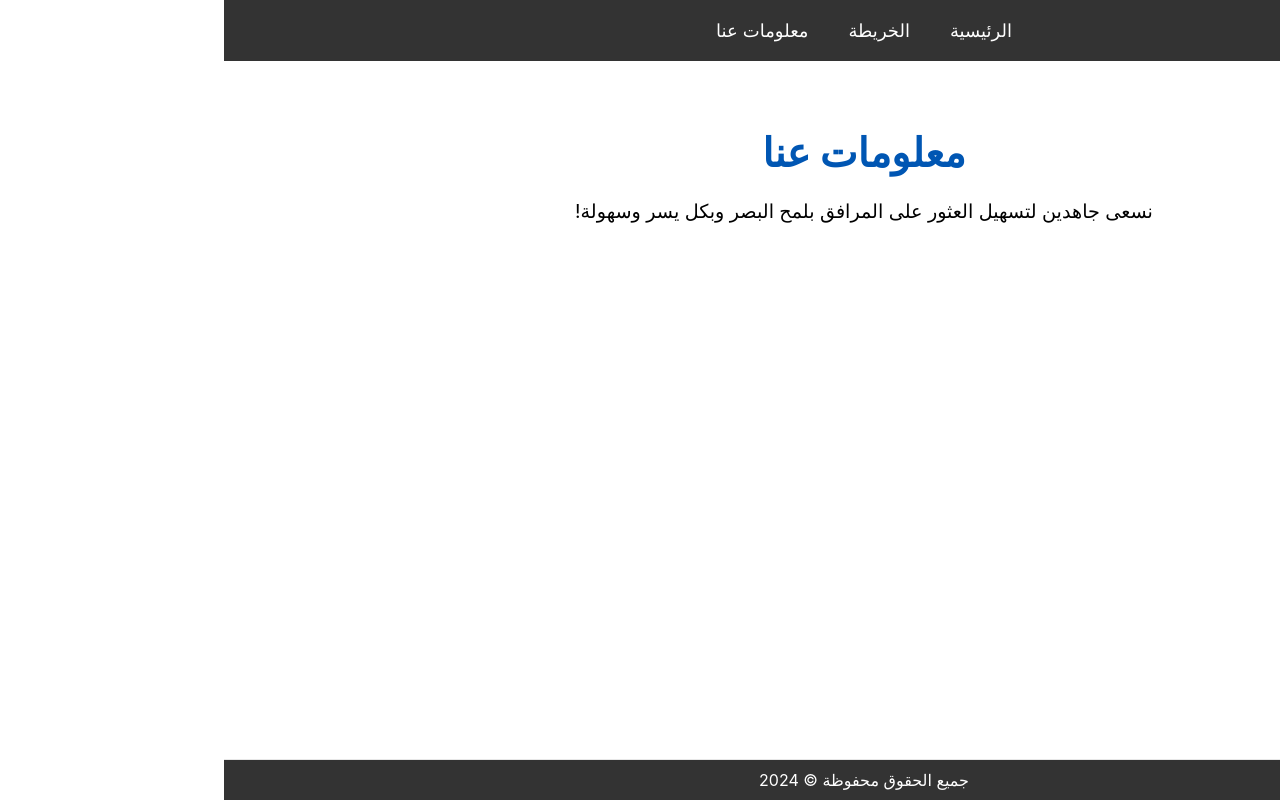
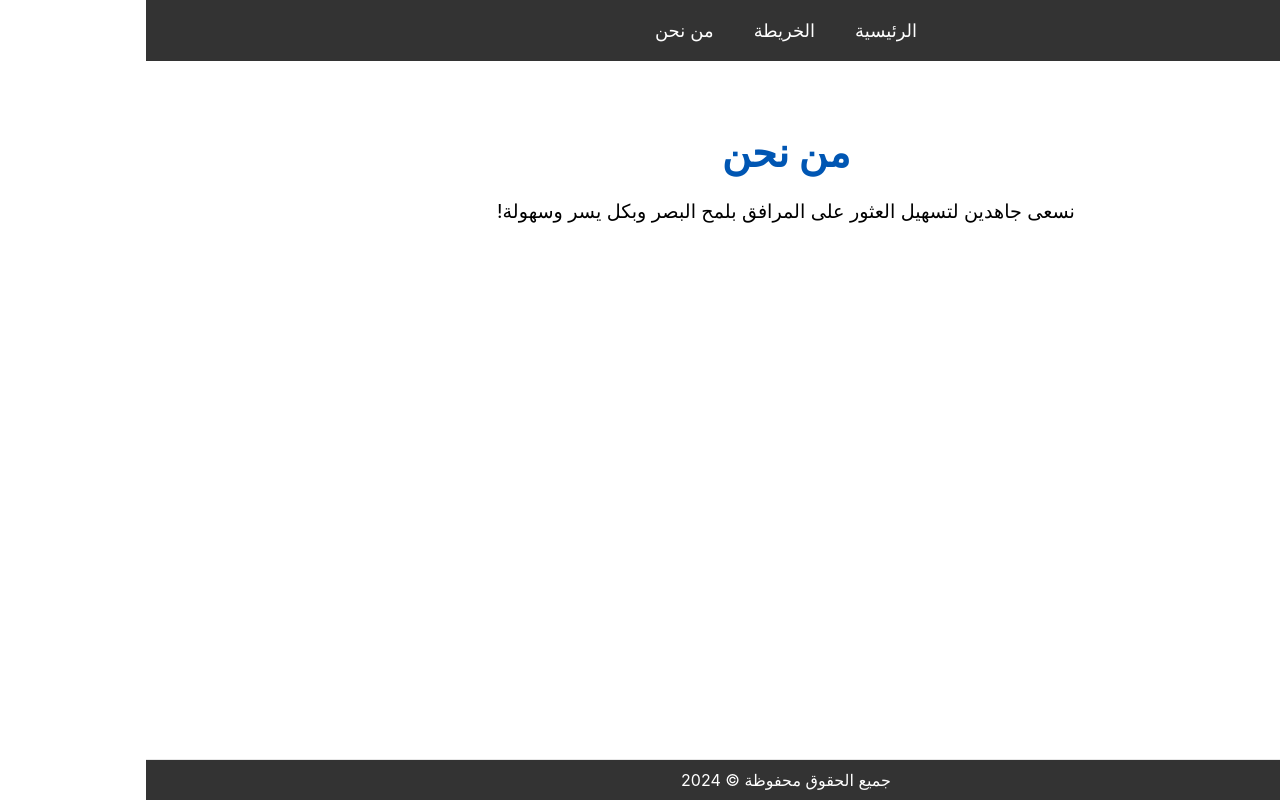
Before and after one commit to EngAhmedMahjoub/MyUniversity, a React (Create React App) app: page /about-us in a window 1280 px wide. Built offline with nearby package versions, Linux system fonts and the light colour scheme.

Commit message:
change about us page text

```diff
--- a/src/components/NavBar.js
+++ b/src/components/NavBar.js
@@ -27,7 +27,7 @@ const NavBar = () => {
     <nav style={navStyle}>
       <Link to="/" style={linkStyle} activeStyle={activeLinkStyle}>الرئيسية</Link>
       <Link to="/map" style={linkStyle} activeStyle={activeLinkStyle}>الخريطة</Link>
-      <Link to="/about-us" style={linkStyle} activeStyle={activeLinkStyle}>معلومات عنا</Link>
+      <Link to="/about-us" style={linkStyle} activeStyle={activeLinkStyle}>من نحن</Link>
     </nav>
   );
 };
--- a/src/pages/AboutUs.js
+++ b/src/pages/AboutUs.js
@@ -5,7 +5,7 @@ const AboutUs = () => {
   return (
     <Layout>
       <div style={containerStyle}>
-        <h1 style={headingStyle}>معلومات عنا</h1>
+        <h1 style={headingStyle}>من نحن</h1>
         <p style={paragraphStyle}>
           نسعى جاهدين لتسهيل العثور على المرافق بلمح البصر وبكل يسر وسهولة!
         </p>
```
